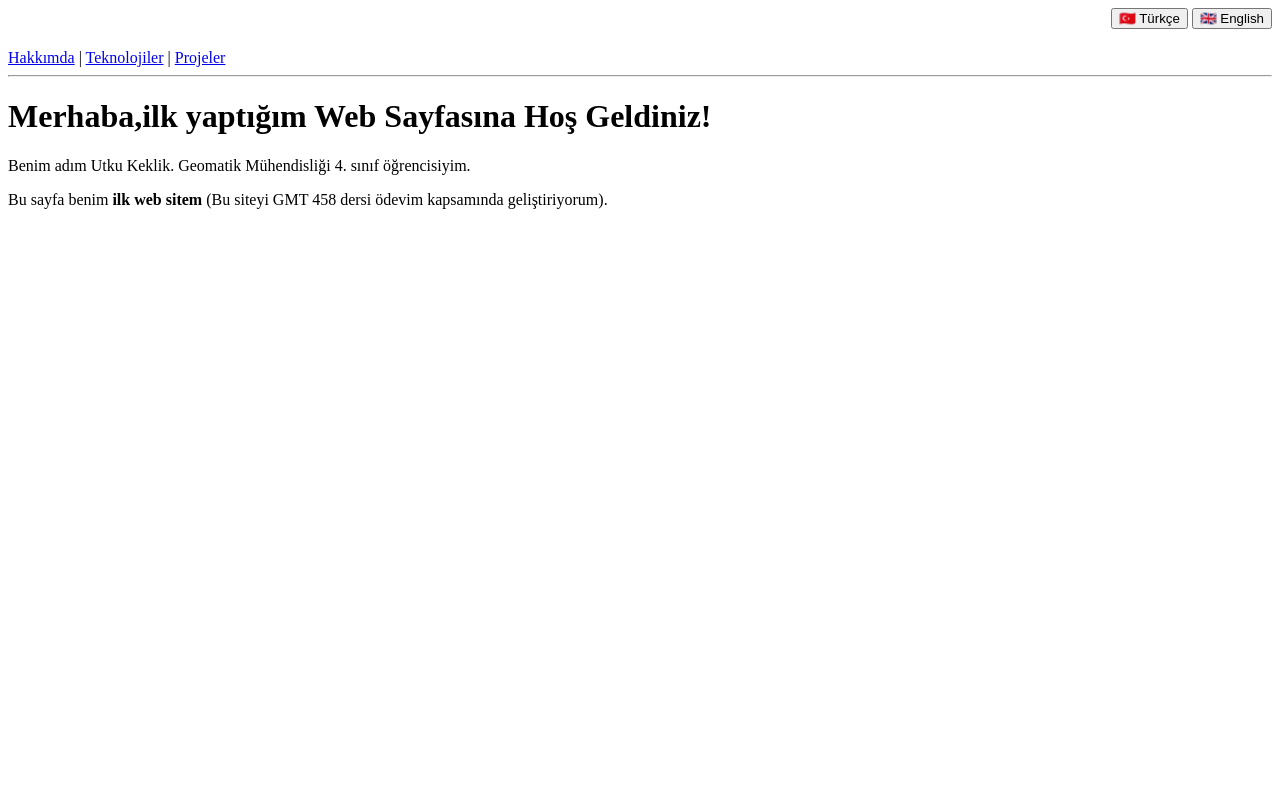
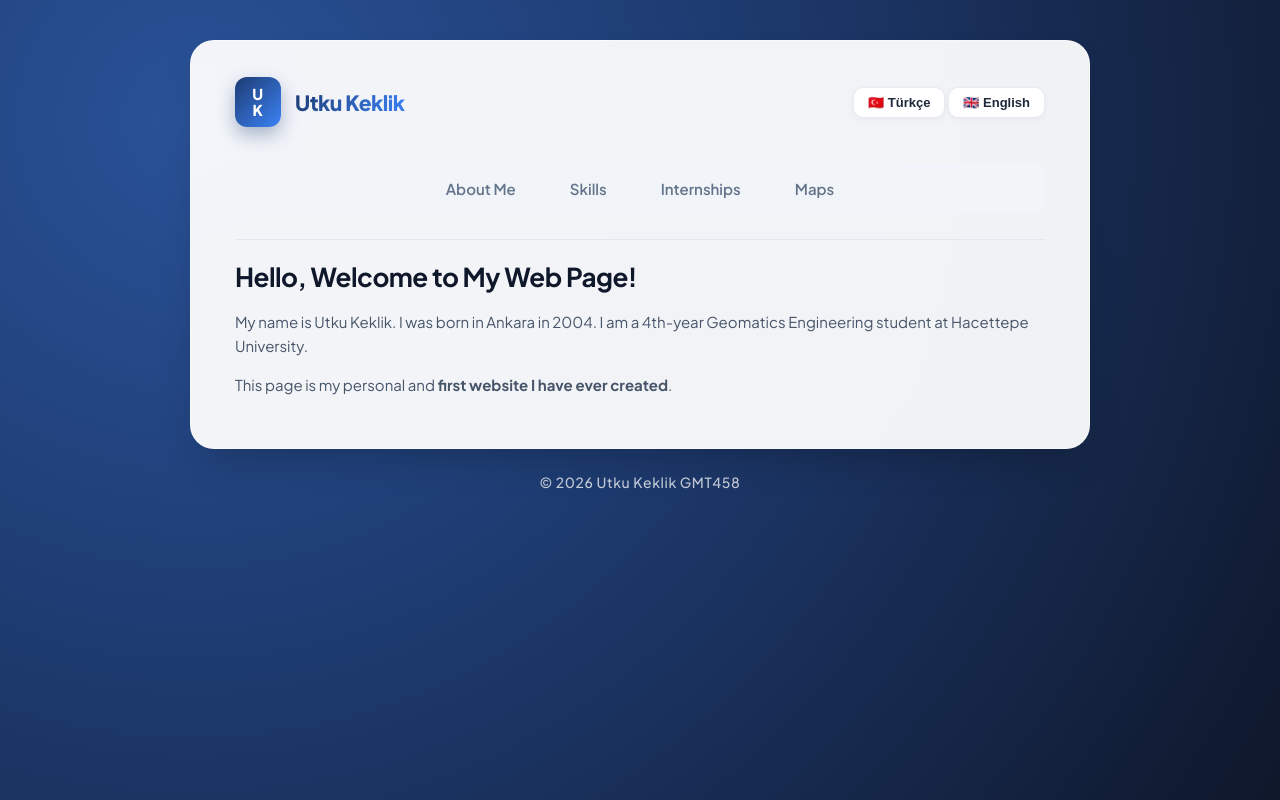
Before and after one commit to utkukeklik04/gmt458_utkukeklikwebsite, a plain HTML site: page index.html in a window 1280 px wide. Drawn offline with Linux system fonts and the light colour scheme.

Commit message:
feat: initial layout and styles

```diff
--- a/index.html
+++ b/index.html
@@ -1,53 +1,80 @@
 <!DOCTYPE html>
-<html lang="tr">
+<html lang="en">
 <head>
     <meta charset="UTF-8">
     <meta name="viewport" content="width=device-width, initial-scale=1.0">
-    <title>Utku Keklik | Web Sayfası</title>
+    <title>Utku Keklik | Personal Web Page</title>
+    <link rel="stylesheet" href="style.css">
 </head>
 <body>
 
-    <div style="text-align: right; margin-bottom: 20px;">
-        <button onclick="setLanguage('tr')">🇹🇷 Türkçe</button>
-        <button onclick="setLanguage('en')">🇬🇧 English</button>
+<div class="container">
+
+    <div class="header-bar">
+        <a href="index.html" class="brand-link">
+            <div class="logo-badge">
+                <span>U</span>
+                <span>K</span>
+            </div>
+            <span class="brand-name">Utku Keklik</span>
+        </a>
+        <div>
+            <button onclick="setLanguage('tr')">🇹🇷 Türkçe</button>
+            <button onclick="setLanguage('en')">🇬🇧 English</button>
+        </div>
     </div>
 
-    <div id="content-tr">
-
+    <div id="content-tr" style="display: none;">
         <nav>
-            <a href="index.html">Hakkımda</a> |
-            <a href="teknolojiler.html">Teknolojiler</a> |
-            <a href="projeler.html">Projeler</a>
+            <a href="index.html">Hakkımda</a>
+            <a href="yetenekler.html">Yetenekler</a>
+            <a href="stajlar.html">Stajlarım</a>
+            <a href="haritalar.html">Haritalar</a>
         </nav>
         <hr>
-        <h1>Merhaba,ilk yaptığım Web Sayfasına Hoş Geldiniz!</h1>
-        <p>Benim adım Utku Keklik. Geomatik Mühendisliği 4. sınıf öğrencisiyim.</p>
-        <p>Bu sayfa benim <strong>ilk web sitem</strong> (Bu siteyi GMT 458 dersi ödevim kapsamında geliştiriyorum).</p>
+        <h1>Merhaba, ilk yaptığım Web Sayfasına Hoş Geldiniz!</h1>
+        <p>Benim adım Utku Keklik. 2004 yılında Ankara'da doğdum. Hacettepe Üniversitesi Geomatik Mühendisliği 4. sınıf öğrencisiyim.</p>
+        <p>Bu sayfa benim kişisel ve <strong>ilk geliştirdiğim web sitemdir</strong>.</p>
     </div>
 
-    <div id="content-en" style="display: none;">
+    <div id="content-en">
         <nav>
-            <a href="index.html">About Me</a> |
-            <a href="teknolojiler.html">Technologies</a> |
-            <a href="projeler.html">Projects</a>
+            <a href="index.html">About Me</a>
+            <a href="yetenekler.html">Skills</a>
+            <a href="stajlar.html">Internships</a>
+            <a href="haritalar.html">Maps</a>
         </nav>
         <hr>
         <h1>Hello, Welcome to My Web Page!</h1>
-        <p>My name is Utku Keklik. I am a 4th-year Geomatics Engineering student.</p>
-        <p>This page is my personal and <strong> first website I have ever created!</strong> (I am developing this site as part of my GMT 458 course assignment).</p>
+        <p>My name is Utku Keklik. I was born in Ankara in 2004. I am a 4th-year Geomatics Engineering student at Hacettepe University.</p>
+        <p>This page is my personal and <strong>first website I have ever created</strong>.</p>
     </div>
+
+</div>
+
+<footer>
+    © 2026 Utku Keklik GMT458
+</footer>
 
     <script>
         function setLanguage(lang) {
+            localStorage.setItem('siteLanguage', lang);
+            const trBox = document.getElementById('content-tr');
+            const enBox = document.getElementById('content-en');
+
             if (lang === 'tr') {
-                document.getElementById('content-tr').style.display = 'block';
-                document.getElementById('content-en').style.display = 'none';
-            } else if (lang === 'en') {
-                document.getElementById('content-tr').style.display = 'none';
-                document.getElementById('content-en').style.display = 'block';
+                if (trBox) trBox.style.display = 'block';
+                if (enBox) enBox.style.display = 'none';
+            } else {
+                if (trBox) trBox.style.display = 'none';
+                if (enBox) enBox.style.display = 'block';
             }
         }
+
+        document.addEventListener('DOMContentLoaded', () => {
+            const savedLanguage = localStorage.getItem('siteLanguage') || 'en';
+            setLanguage(savedLanguage);
+        });
     </script>
-
 </body>
 </html>
--- /dev/null
+++ b/style.css
@@ -0,0 +1,234 @@
+@import url('https://fonts.googleapis.com/css2?family=Plus+Jakarta+Sans:wght@400;500;600;700;800&display=swap');
+
+:root {
+    --primary: #1e3c72;
+    --primary-light: #2a5298;
+    --accent: #3b82f6;
+    --bg-dark: #0f172a;
+    --text-main: #1e293b;
+    --text-muted: #64748b;
+    --surface: rgba(255, 255, 255, 0.94);
+    --border-color: rgba(226, 232, 240, 0.8);
+    --shadow-soft: 0 20px 40px -15px rgba(0, 0, 0, 0.25);
+}
+
+* {
+    box-sizing: border-box;
+}
+
+body {
+    font-family: 'Plus Jakarta Sans', sans-serif;
+    background: radial-gradient(circle at 15% 15%, #2a5298 0%, #1e3c72 40%, var(--bg-dark) 100%);
+    color: var(--text-main);
+    margin: 0;
+    padding: 40px 20px 30px 20px;
+    min-height: 100vh;
+    display: flex;
+    flex-direction: column;
+    align-items: center;
+}
+
+.container {
+    width: 100%;
+    max-width: 900px;
+    background: var(--surface);
+    backdrop-filter: blur(16px);
+    -webkit-backdrop-filter: blur(16px);
+    padding: 36px 44px;
+    border-radius: 24px;
+    border: 1px solid rgba(255, 255, 255, 0.5);
+    box-shadow: var(--shadow-soft);
+    animation: entranceFade 0.7s cubic-bezier(0.16, 1, 0.3, 1) forwards;
+}
+
+@keyframes entranceFade {
+    0% {
+        opacity: 0;
+        transform: translateY(24px) scale(0.99);
+    }
+    100% {
+        opacity: 1;
+        transform: translateY(0) scale(1);
+    }
+}
+
+.header-bar {
+    display: flex;
+    justify-content: space-between;
+    align-items: center;
+    margin-bottom: 24px;
+    padding-bottom: 12px;
+}
+
+.brand-link {
+    display: flex;
+    align-items: center;
+    gap: 14px;
+    text-decoration: none;
+    cursor: pointer;
+}
+
+.logo-badge {
+    width: 46px;
+    height: 50px;
+    background: linear-gradient(135deg, var(--primary), var(--accent));
+    color: #ffffff;
+    border-radius: 12px;
+    display: flex;
+    flex-direction: column;
+    justify-content: center;
+    align-items: center;
+    box-shadow: 0 8px 18px rgba(30, 60, 114, 0.35);
+    font-weight: 800;
+    line-height: 1.05;
+    font-size: 15px;
+    letter-spacing: 0.5px;
+    transition: transform 0.3s ease, box-shadow 0.3s ease;
+}
+
+.brand-link:hover .logo-badge {
+    transform: translateY(-2px) rotate(-3deg);
+    box-shadow: 0 12px 22px rgba(30, 60, 114, 0.45);
+}
+
+.brand-name {
+    font-size: 21px;
+    font-weight: 800;
+    letter-spacing: -0.5px;
+    background: linear-gradient(120deg, var(--primary), var(--accent));
+    -webkit-background-clip: text;
+    -webkit-text-fill-color: transparent;
+    transition: opacity 0.2s ease;
+}
+
+.brand-link:hover .brand-name {
+    opacity: 0.85;
+}
+
+nav {
+    display: flex;
+    justify-content: center;
+    background: #f1f5f9;
+    padding: 6px;
+    border-radius: 14px;
+    gap: 6px;
+    margin: 15px 0 25px 0;
+}
+
+nav a {
+    text-decoration: none;
+    color: var(--text-muted);
+    font-weight: 600;
+    font-size: 15px;
+    padding: 10px 24px;
+    border-radius: 10px;
+    transition: all 0.25s ease;
+}
+
+nav a:hover {
+    color: var(--primary);
+    background: rgba(255, 255, 255, 0.7);
+    transform: translateY(-1px);
+}
+
+button {
+    background: #ffffff;
+    border: 1px solid var(--border-color);
+    padding: 7px 14px;
+    border-radius: 10px;
+    cursor: pointer;
+    font-size: 13px;
+    font-weight: 600;
+    color: var(--text-main);
+    box-shadow: 0 2px 6px rgba(0, 0, 0, 0.04);
+    transition: all 0.2s ease;
+}
+
+button:hover {
+    background: #f8fafc;
+    border-color: #cbd5e1;
+    transform: translateY(-1px);
+}
+
+h1 {
+    font-size: 26px;
+    font-weight: 700;
+    letter-spacing: -0.5px;
+    color: #0f172a;
+    margin-top: 10px;
+}
+
+p {
+    color: #475569;
+    font-size: 15px;
+    line-height: 1.6;
+}
+
+table {
+    width: 100%;
+    border-collapse: separate;
+    border-spacing: 0;
+    margin-top: 24px;
+    border-radius: 14px;
+    overflow: hidden;
+    border: 1px solid #e2e8f0;
+    box-shadow: 0 4px 16px rgba(0, 0, 0, 0.03);
+}
+
+th, td {
+    padding: 16px 20px;
+    text-align: left;
+}
+
+th {
+    background: #f8fafc;
+    color: var(--text-muted);
+    font-weight: 700;
+    font-size: 13px;
+    text-transform: uppercase;
+    letter-spacing: 0.5px;
+    border-bottom: 1px solid #e2e8f0;
+}
+
+td {
+    border-bottom: 1px solid #f1f5f9;
+    font-size: 14px;
+    background: #ffffff;
+}
+
+tr:last-child td {
+    border-bottom: none;
+}
+
+tr:hover td {
+    background-color: #f8fafc;
+}
+
+img {
+    width: 36px;
+    height: 36px;
+    object-fit: contain;
+    transition: transform 0.3s cubic-bezier(0.34, 1.56, 0.64, 1);
+}
+
+img:hover {
+    transform: scale(1.15) rotate(4deg);
+}
+
+hr {
+    border: none;
+    height: 1px;
+    background: #e2e8f0;
+    margin: 20px 0;
+}
+
+footer {
+    width: 100%;
+    max-width: 900px;
+    text-align: center;
+    padding: 24px 0 10px 0;
+    font-size: 14px;
+    color: rgba(255, 255, 255, 0.75);
+    letter-spacing: 0.6px;
+    font-weight: 500;
+}
```
